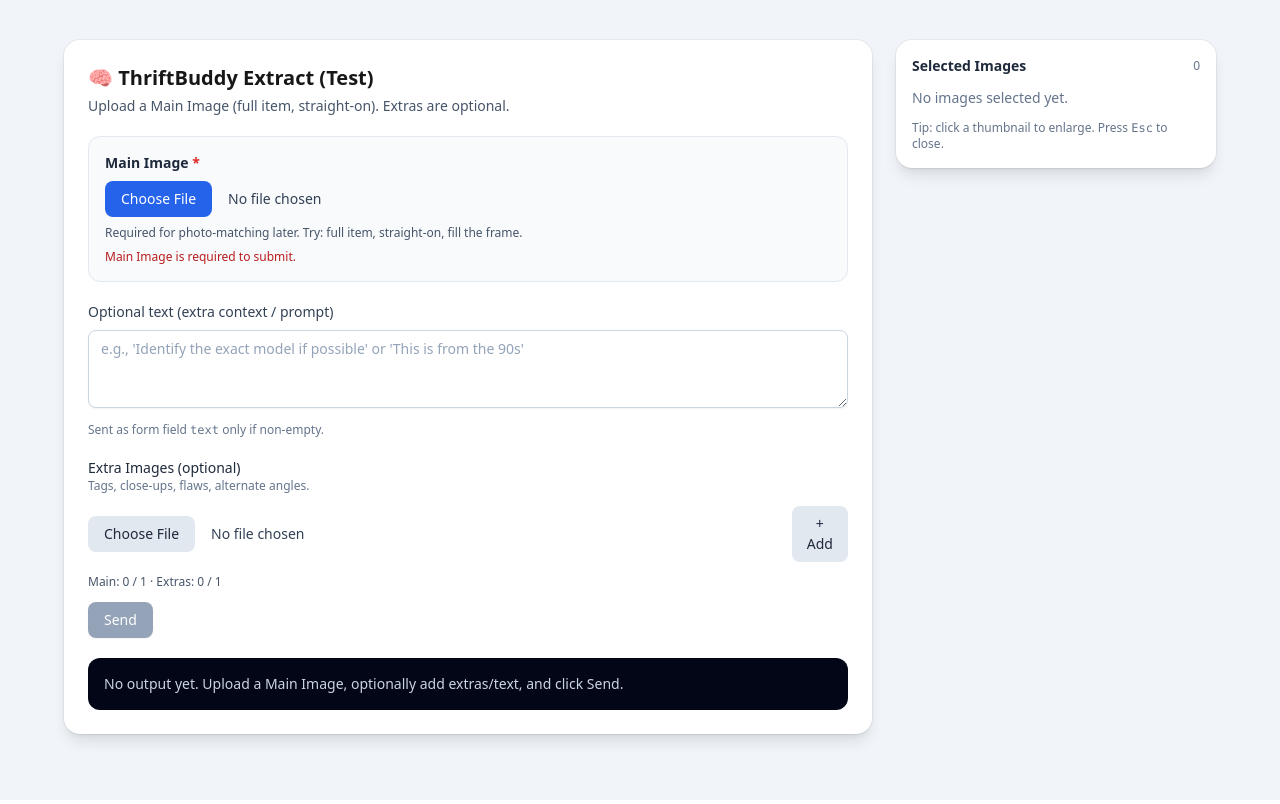
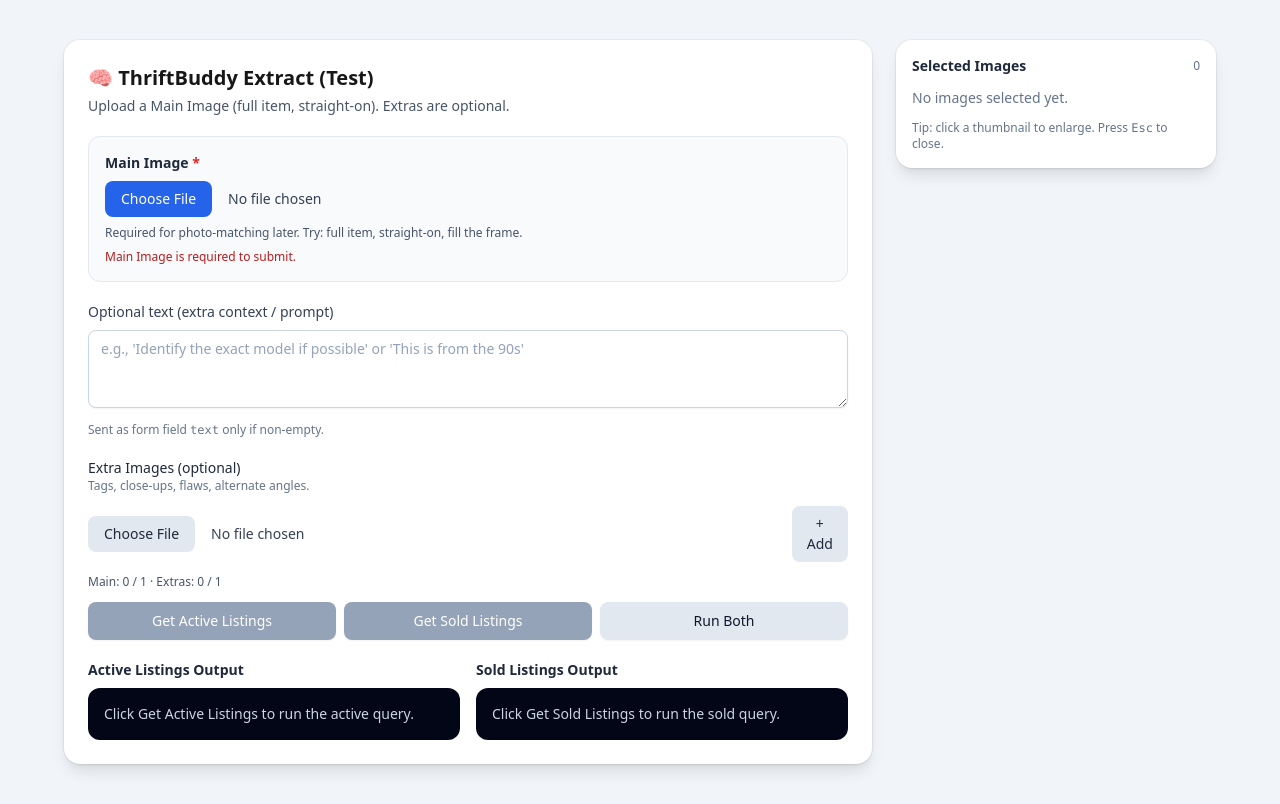
Before and after one commit to EthanGoodman/ThriftBuddy, a Next.js app in the folder apps/web/: page / in a window 1280 px wide. Built offline with nearby package versions, Linux system fonts and the light colour scheme.

Commit message:
Added options for sold, active, or both. Both typically takes too long though

```diff
--- a/apps/web/app/page.tsx
+++ b/apps/web/app/page.tsx
@@ -17,17 +17,29 @@
   const [files, setFiles] = useState<(File | null)[]>([null]);
 
   const [textInput, setTextInput] = useState<string>("");
-  const [result, setResult] = useState<string>("");
-  const [loading, setLoading] = useState(false);
-  const [error, setError] = useState<string>("");
+  type Mode = "active" | "sold";
+
+  const [activeResult, setActiveResult] = useState<string>("");
+  const [soldResult, setSoldResult] = useState<string>("");
+
+  const [activeLoading, setActiveLoading] = useState(false);
+  const [soldLoading, setSoldLoading] = useState(false);
+
+  const [activeError, setActiveError] = useState<string>("");
+  const [soldError, setSoldError] = useState<string>("");
+
+  const activeBusy = activeLoading;
+  const soldBusy = soldLoading;
+  const anyBusy = activeBusy || soldBusy;
+
 
   // lightbox state
   const [lightboxUrl, setLightboxUrl] = useState<string | null>(null);
   const [lightboxName, setLightboxName] = useState<string>("");
 
     const canSubmit = useMemo(() => {
-    return mainImage != null && !loading;
-  }, [mainImage, loading]);
+    return mainImage != null && !anyBusy;
+  }, [mainImage, anyBusy]);
 
   function addSlot() {
     setFiles((prev) => [...prev, null]);
@@ -86,49 +98,75 @@
     return () => window.removeEventListener("keydown", onKeyDown);
   }, [lightboxUrl]);
 
-  async function onSubmit() {
+    async function runMode(mode: Mode) {
     if (!mainImage) {
-      setError("Please upload a Main Image (full item, straight-on) before sending.");
+      const msg = "Please upload a Main Image (full item, straight-on) before sending.";
+      if (mode === "active") setActiveError(msg);
+      else setSoldError(msg);
       return;
     }
 
-    setLoading(true);
-    setError("");
-    setResult("");
+    // If you want to PREVENT running both at once, uncomment this:
+    // if (anyBusy) return;
+
+    // set state per mode
+    if (mode === "active") {
+      setActiveLoading(true);
+      setActiveError("");
+      setActiveResult("");
+    } else {
+      setSoldLoading(true);
+      setSoldError("");
+      setSoldResult("");
+    }
+
+    const controller = new AbortController();
 
     try {
       const form = new FormData();
-
-      // Required main image (separate field)
       form.append("main_image", mainImage);
 
       const prompt = textInput.trim();
       if (prompt.length > 0) form.append("text", prompt);
 
-      // Optional extras (same as before, but still under "files")
       const extras = files.filter(Boolean) as File[];
       for (const f of extras) form.append("files", f);
+
+      // IMPORTANT: tell backend which mode
+      form.append("mode", mode);
 
       const res = await fetch("/api/py/extract-file", {
         method: "POST",
         body: form,
+        signal: controller.signal,
       });
 
       if (!res.ok) {
-        const text = await res.text().catch(() => "");
-        throw new Error(
-          `Request failed: ${res.status}${text ? ` - ${text}` : ""}`
-        );
+        const txt = await res.text().catch(() => "");
+        throw new Error(`Request failed: ${res.status}${txt ? ` - ${txt}` : ""}`);
       }
 
       const data = await res.json();
-      setResult(data.raw_result ?? JSON.stringify(data, null, 2));
+      const payload = data.raw_result ?? JSON.stringify(data, null, 2);
+
+      if (mode === "active") setActiveResult(payload);
+      else setSoldResult(payload);
     } catch (e: any) {
-      setError(e?.message ?? "Unknown error");
+      const msg = e?.message ?? "Unknown error";
+      if (mode === "active") setActiveError(msg);
+      else setSoldError(msg);
     } finally {
-      setLoading(false);
+      if (mode === "active") setActiveLoading(false);
+      else setSoldLoading(false);
     }
   }
+
+  async function runBoth() {
+    // Running both concurrently is heavier (two backend jobs at once).
+    // This WILL increase timeouts / CPU load risk.
+    await Promise.allSettled([runMode("active"), runMode("sold")]);
+  }
+
 
   return (
     <div className="min-h-screen bg-slate-100 px-6 py-10">
@@ -153,11 +191,11 @@
                   <button
                     type="button"
                     onClick={() => setMainImage(null)}
-                    disabled={loading}
+                    disabled={anyBusy}
                     className={[
                       "text-xs rounded-lg px-2 py-1",
                       "bg-white border border-slate-200 text-slate-700 hover:bg-slate-100",
-                      loading ? "opacity-60 cursor-not-allowed" : "",
+                      anyBusy ? "opacity-60 cursor-not-allowed" : "",
                     ].join(" ")}
                   >
                     Clear
@@ -170,7 +208,7 @@
                 accept="image/*"
                 onChange={(e) => setMainImage(e.target.files?.[0] ?? null)}
                 className="block w-full text-sm text-slate-700 file:mr-4 file:rounded-lg file:border-0 file:bg-blue-600 file:px-4 file:py-2 file:text-sm file:font-medium file:text-white hover:file:bg-blue-700"
-                disabled={loading}
+                disabled={anyBusy}
               />
 
               <div className="text-xs text-slate-600">
@@ -194,11 +232,11 @@
                 onChange={(e) => setTextInput(e.target.value)}
                 placeholder="e.g., 'Identify the exact model if possible' or 'This is from the 90s'"
                 rows={3}
-                disabled={loading}
+                disabled={anyBusy}
                 className={[
                   "w-full rounded-lg border border-slate-300 bg-white px-3 py-2 text-sm text-slate-800",
                   "placeholder:text-slate-400 shadow-sm focus:outline-none focus:ring-2 focus:ring-blue-500 focus:border-blue-500",
-                  loading ? "opacity-60 cursor-not-allowed" : "",
+                  anyBusy ? "opacity-60 cursor-not-allowed" : "",
                 ].join(" ")}
               />
               <div className="text-xs text-slate-500">
@@ -222,7 +260,7 @@
                     accept="image/*"
                     onChange={(e) => setSlotFile(idx, e.target.files?.[0] ?? null)}
                     className="block w-full text-sm text-slate-700 file:mr-4 file:rounded-lg file:border-0 file:bg-slate-200 file:px-4 file:py-2 file:text-sm file:font-medium file:text-slate-800 hover:file:bg-slate-300"
-                    disabled={loading}
+                    disabled={anyBusy}
                   />
 
                   <div className="flex gap-2">
@@ -230,11 +268,11 @@
                       <button
                         type="button"
                         onClick={addSlot}
-                        disabled={loading}
+                        disabled={anyBusy}
                         className={[
                           "inline-flex items-center justify-center rounded-lg px-3 py-2 text-sm font-medium",
                           "bg-slate-200 text-slate-800 hover:bg-slate-300",
-                          loading ? "opacity-60 cursor-not-allowed" : "",
+                          anyBusy ? "opacity-60 cursor-not-allowed" : "",
                         ].join(" ")}
                         title="Add another image"
                       >
@@ -246,11 +284,11 @@
                       <button
                         type="button"
                         onClick={() => removeSlot(idx)}
-                        disabled={loading}
+                        disabled={anyBusy}
                         className={[
                           "inline-flex items-center justify-center rounded-lg px-3 py-2 text-sm font-medium",
                           "bg-slate-200 text-slate-800 hover:bg-slate-300",
-                          loading ? "opacity-60 cursor-not-allowed" : "",
+                          anyBusy ? "opacity-60 cursor-not-allowed" : "",
                         ].join(" ")}
                         title="Remove this image"
                       >
@@ -264,39 +302,106 @@
               <div className="text-xs text-slate-600">
                 Main: {mainImage ? "1" : "0"} / 1 · Extras: {files.filter(Boolean).length} / {files.length}
               </div>
-
+              <div className="grid grid-cols-1 sm:grid-cols-3 gap-2">
                 <button
-                onClick={onSubmit}
-                disabled={!canSubmit}
+                  type="button"
+                  onClick={() => runMode("active")}
+                  disabled={!mainImage || activeBusy || soldBusy /* disable if you want to prevent overlap */}
                   className={[
                     "inline-flex items-center justify-center rounded-lg px-4 py-2 text-sm font-medium",
-                  "text-white shadow-sm transition w-full sm:w-auto",
-                  !canSubmit
+                    "text-white shadow-sm transition",
+                    (!mainImage || activeBusy || soldBusy)
                       ? "bg-slate-400 cursor-not-allowed"
                       : "bg-blue-600 hover:bg-blue-700 active:bg-blue-800",
                   ].join(" ")}
                 >
-                {loading ? "Extracting..." : "Send"}
+                  {activeLoading ? "Loading Active..." : "Get Active Listings"}
+                </button>
+
+                <button
+                  type="button"
+                  onClick={() => runMode("sold")}
+                  disabled={!mainImage || soldBusy || activeBusy /* disable if you want to prevent overlap */}
+                  className={[
+                    "inline-flex items-center justify-center rounded-lg px-4 py-2 text-sm font-medium",
+                    "text-white shadow-sm transition",
+                    (!mainImage || soldBusy || activeBusy)
+                      ? "bg-slate-400 cursor-not-allowed"
+                      : "bg-emerald-600 hover:bg-emerald-700 active:bg-emerald-800",
+                  ].join(" ")}
+                >
+                  {soldLoading ? "Loading Sold..." : "Get Sold Listings"}
+                </button>
+
+                <button
+                  type="button"
+                  onClick={runBoth}
+                  disabled={!mainImage || anyBusy}
+                  className={[
+                    "inline-flex items-center justify-center rounded-lg px-4 py-2 text-sm font-medium",
+                    "text-slate-900 shadow-sm transition border",
+                    (!mainImage || anyBusy)
+                      ? "bg-slate-200 cursor-not-allowed border-slate-200"
+                      : "bg-white hover:bg-slate-50 border-slate-300",
+                  ].join(" ")}
+                  title="Runs Active and Sold at the same time (heavier)."
+                >
+                  Run Both
                 </button>
               </div>
+            </div>
+            <div className="grid grid-cols-1 lg:grid-cols-2 gap-4">
+              {/* ACTIVE */}
+              <div className="space-y-2">
+                <div className="flex items-center justify-between">
+                  <h3 className="text-sm font-semibold text-slate-800">Active Listings Output</h3>
+                  <span className="text-xs text-slate-500">{activeLoading ? "running…" : ""}</span>
+                </div>
 
-            {error && (
+                {activeError && (
                   <div className="rounded-lg border border-red-200 bg-red-50 px-4 py-3 text-sm text-red-800">
-                {error}
+                    {activeError}
                   </div>
                 )}
 
                 <div className="rounded-xl bg-slate-950 text-slate-100 p-4 max-w-full overflow-x-auto">
-              {result ? (
+                  {activeResult ? (
                     <pre className="m-0 whitespace-pre-wrap break-words break-all text-xs leading-relaxed">
-                  {result}
+                      {activeResult}
                     </pre>
                   ) : (
                     <div className="text-sm text-slate-300">
-                  No output yet. Upload a <span className="font-medium">Main Image</span>, optionally add extras/text, and click{" "}
-                  <span className="font-medium">Send</span>.
+                      Click <span className="font-medium">Get Active Listings</span> to run the active query.
                     </div>
                   )}
+                </div>
+              </div>
+
+              {/* SOLD */}
+              <div className="space-y-2">
+                <div className="flex items-center justify-between">
+                  <h3 className="text-sm font-semibold text-slate-800">Sold Listings Output</h3>
+                  <span className="text-xs text-slate-500">{soldLoading ? "running…" : ""}</span>
+                </div>
+
+                {soldError && (
+                  <div className="rounded-lg border border-red-200 bg-red-50 px-4 py-3 text-sm text-red-800">
+                    {soldError}
+                  </div>
+                )}
+
+                <div className="rounded-xl bg-slate-950 text-slate-100 p-4 max-w-full overflow-x-auto">
+                  {soldResult ? (
+                    <pre className="m-0 whitespace-pre-wrap break-words break-all text-xs leading-relaxed">
+                      {soldResult}
+                    </pre>
+                  ) : (
+                    <div className="text-sm text-slate-300">
+                      Click <span className="font-medium">Get Sold Listings</span> to run the sold query.
+                    </div>
+                  )}
+                </div>
+              </div>
             </div>
           </div>
 
```
Also changed, not shown: 1 other file (tests, documents, lock files or other folders). Lines whose indentation alone changed are shown as unchanged.
